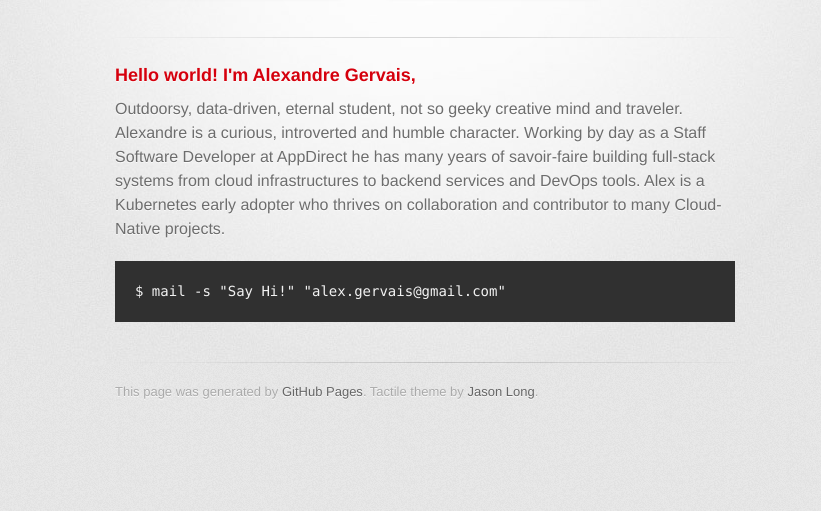
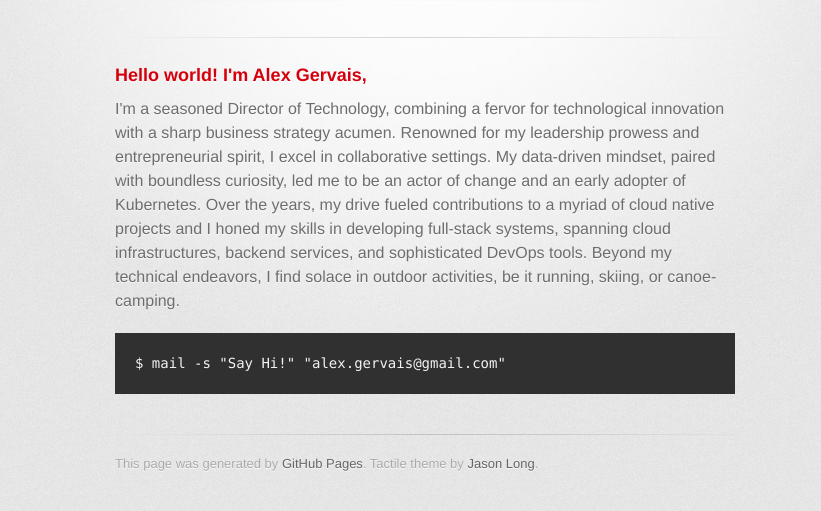
Before and after one commit to alexgervais/alexgervais.github.io, a plain HTML site: page index.html in a window 1280 px wide. Shown: the part 209-720 px from the top of the page, without its empty margins (215-1036 px from the left). Drawn offline with Linux system fonts and the light colour scheme; a web font is replaced by a local one.

Commit message:
Much needed bio and resume update

```diff
--- a/index.html
+++ b/index.html
@@ -32,9 +32,9 @@
 
         <section id="main_content">
             <h3>
-                <a name="beginning-of" class="anchor" href="#beginning-of"><span class="octicon octicon-link"></span></a>Hello world! I'm Alexandre Gervais,</h3>
+                <a name="beginning-of" class="anchor" href="#beginning-of"><span class="octicon octicon-link"></span></a>Hello world! I'm Alex Gervais,</h3>
 
-            <p>Outdoorsy, data-driven, eternal student, not so geeky creative mind and traveler. Alexandre is a curious, introverted and humble character. Working by day as a Staff Software Developer at AppDirect he has many years of savoir-faire building full-stack systems from cloud infrastructures to backend services and DevOps tools. Alex is a Kubernetes early adopter who thrives on collaboration and contributor to many Cloud-Native projects.</p>
+            <p>I'm a seasoned Director of Technology, combining a fervor for technological innovation with a sharp business strategy acumen. Renowned for my leadership prowess and entrepreneurial spirit, I excel in collaborative settings. My data-driven mindset, paired with boundless curiosity, led me to be an actor of change and an early adopter of Kubernetes. Over the years, my drive fueled contributions to a myriad of cloud native projects and I honed my skills in developing full-stack systems, spanning cloud infrastructures, backend services, and sophisticated DevOps tools. Beyond my technical endeavors, I find solace in outdoor activities, be it running, skiing, or canoe-camping.</p>
 
 <pre><code>$ mail -s "Say Hi!" "alex.gervais@gmail.com"
 </code></pre>
```
Also changed, not shown: 2 other files.
